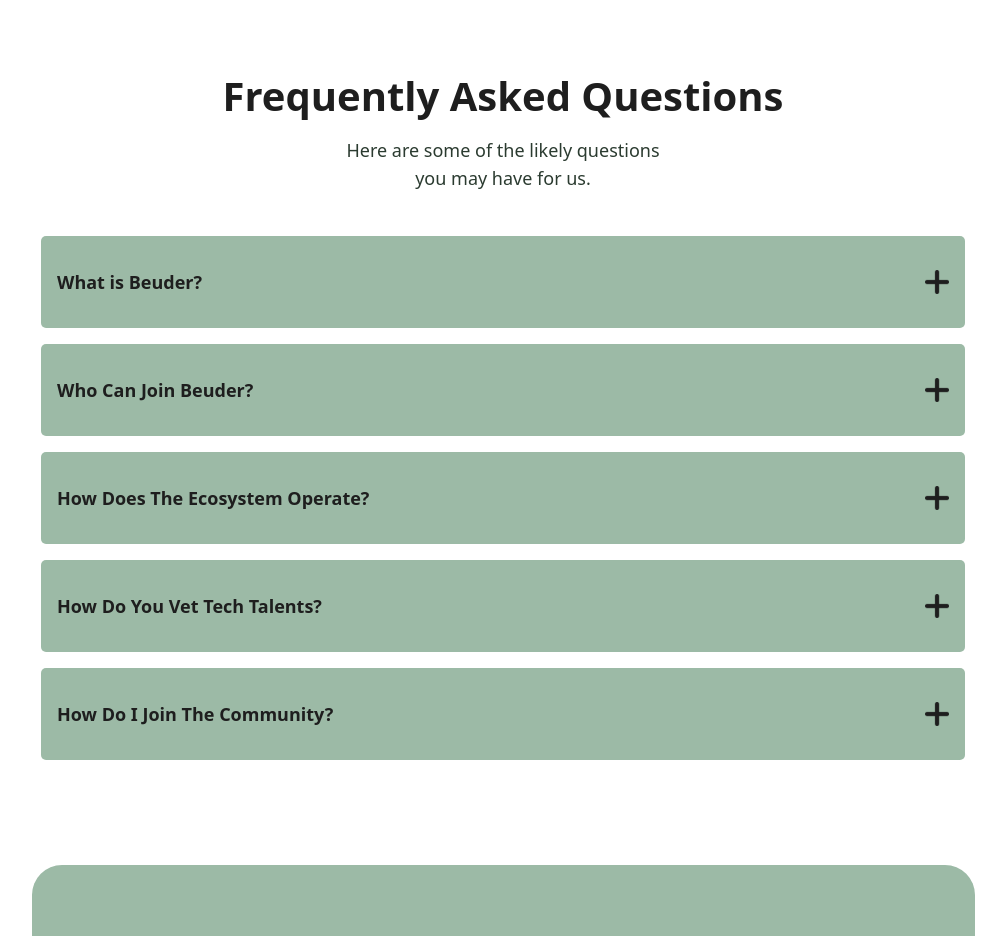
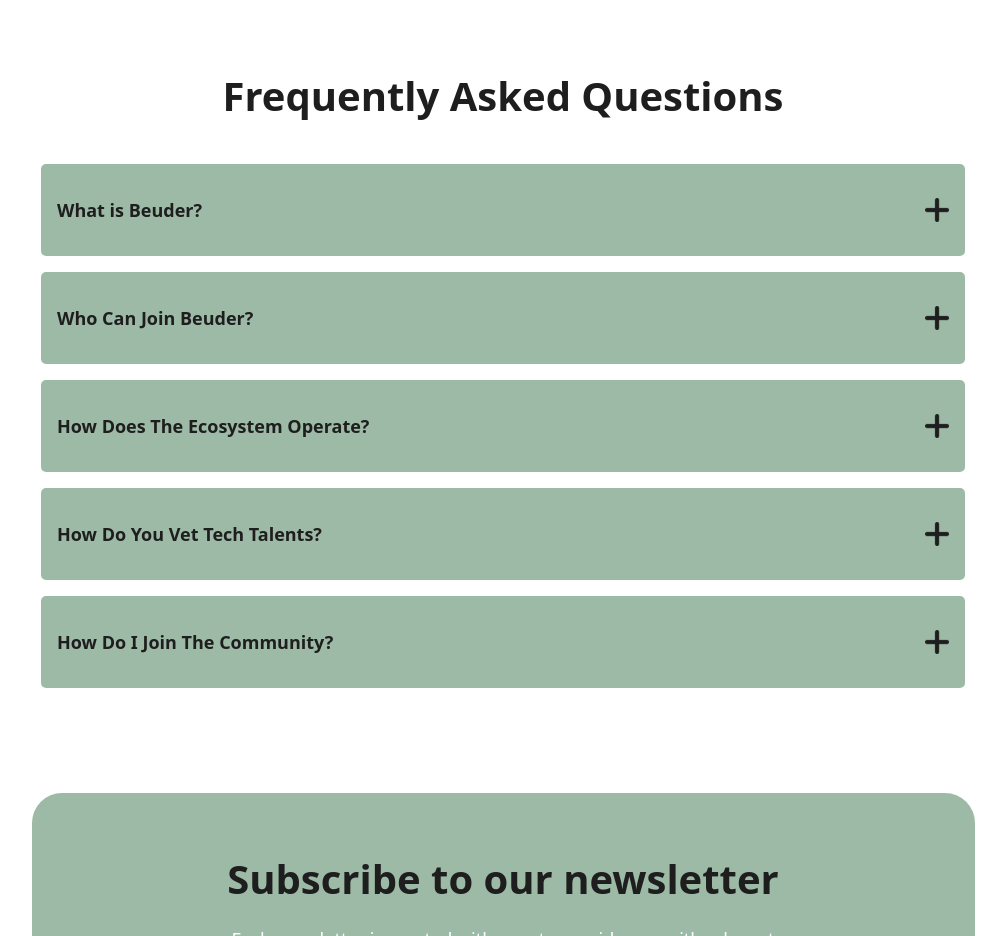
Before and after one commit to BowaDAO/Beud, a React (Vite) app: page / in a window 1280 px wide. Shown: the part 3220-4156 px from the top of the page, without its empty margins (137-1143 px from the left). Built offline with nearby package versions, Linux system fonts and the light colour scheme.

Commit message:
removed FAQ subheading

```diff
--- a/src/containers/FAQs.jsx
+++ b/src/containers/FAQs.jsx
@@ -11,9 +11,9 @@
         <h2 className="text-2xl md:text-[40px] md:leading-[48px] text-black font-bold capitalize">
           frequently asked questions
         </h2>
-        <p className="text-base md:text-lg text-main font-medium max-w-[303px] md:max-w-[341px] ">
+        {/* <p className="text-base md:text-lg text-main font-medium max-w-[303px] md:max-w-[341px] ">
           Here are some of the likely questions you may have for us.
-        </p>
+        </p> */}
       </article>
 
       <div className="flex flex-col gap-4">
```
